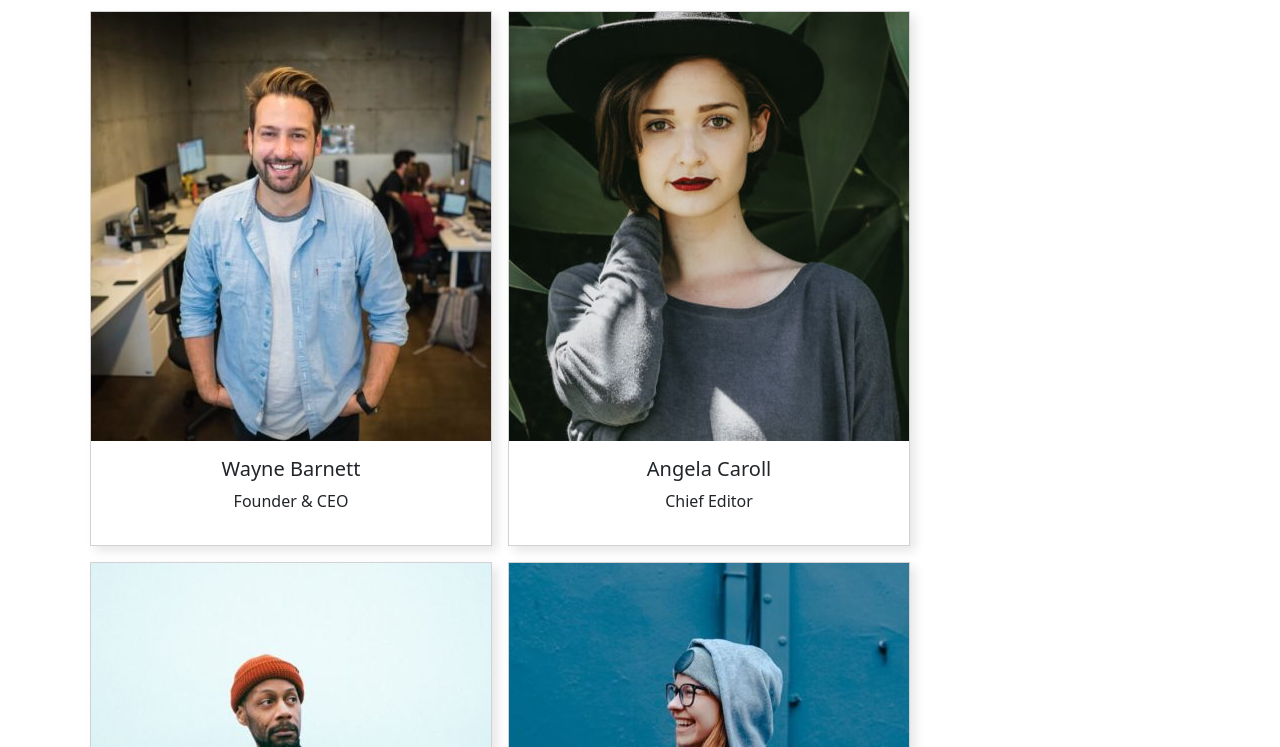
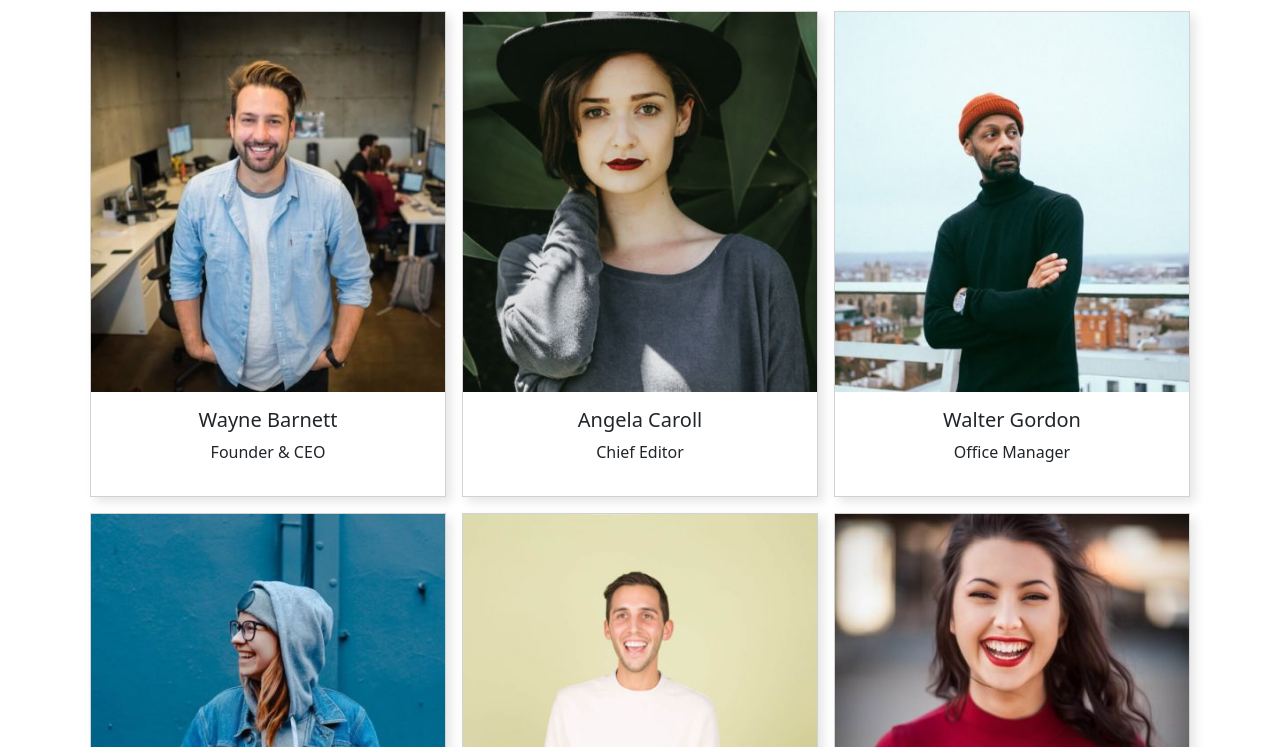
Before and after one commit to Giovanni-Cattaneo/js-our-team, a plain HTML site: page index.html in a window 1280 px wide. Shown: the part 53-800 px from the top of the page. Drawn offline with nearby package versions, Linux system fonts and the light colour scheme.

Commit message:
edit col-4

```diff
--- a/main.js
+++ b/main.js
@@ -41,15 +41,17 @@ for (let i = 0; i < team.length; i++) { // ciccliamo per estrapolare i vari memb
     const container = document.querySelector(".container")
 
     // Questo markup permette di creare una carta con un immagine e un card body prese da bootstrap
-    const markup = `
+    const markup =
+    `<div class="col-4">
+
             <div class="card m-2 pb-3">
                 <img class=" m-auto " src="${member.image}" alt="">
                 <div class="card-body">
                     <h5 class="card-title">${member.name}</h5>
                     <p class="card-text">${member.role}</p>
                 </div>
+            </div>
         </div>`
-
 
     container.innerHTML += (markup)
 }
```
Also changed, not shown: index.html (+10 -6 lines). Lines whose indentation alone changed are shown as unchanged.
